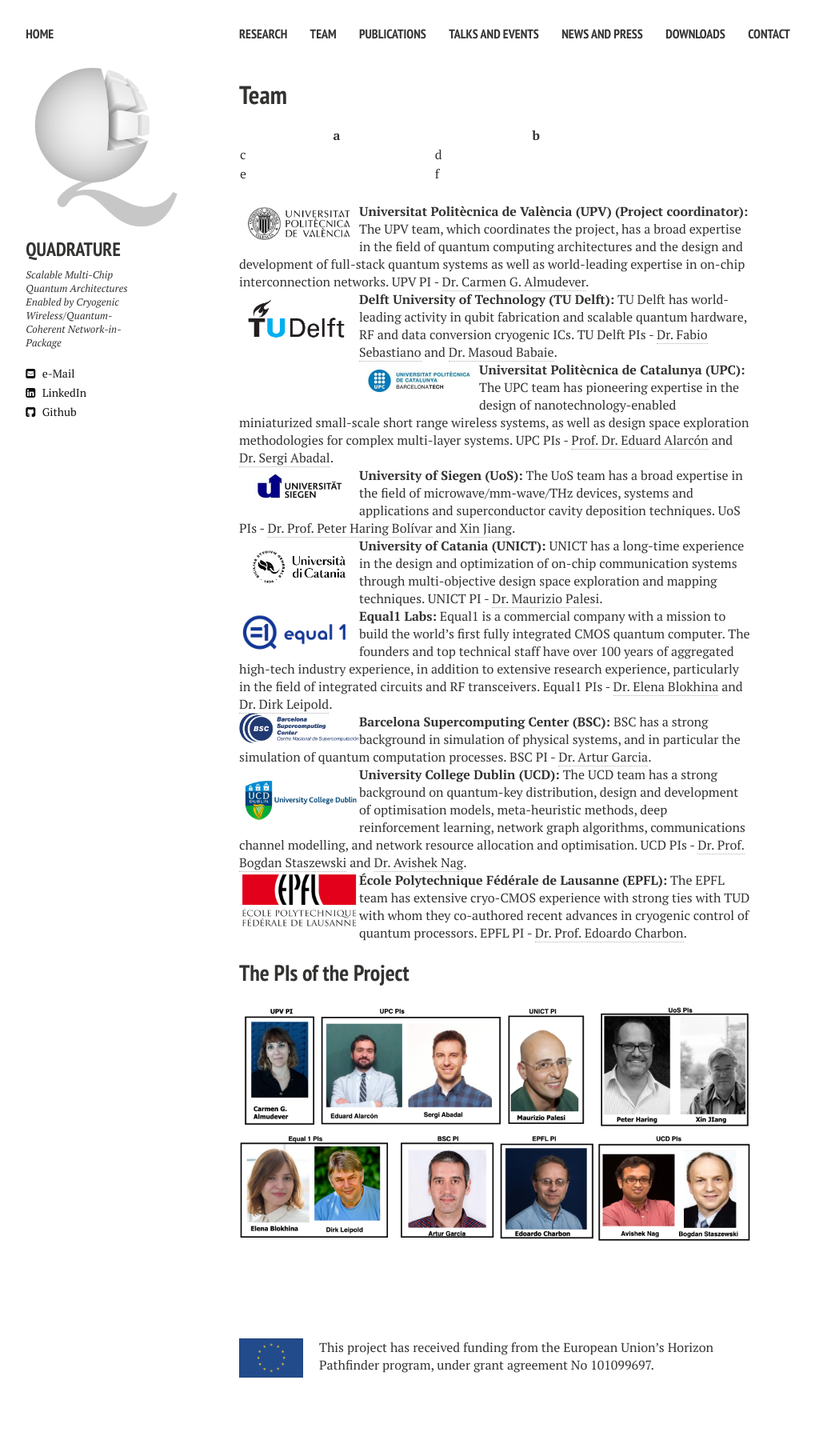
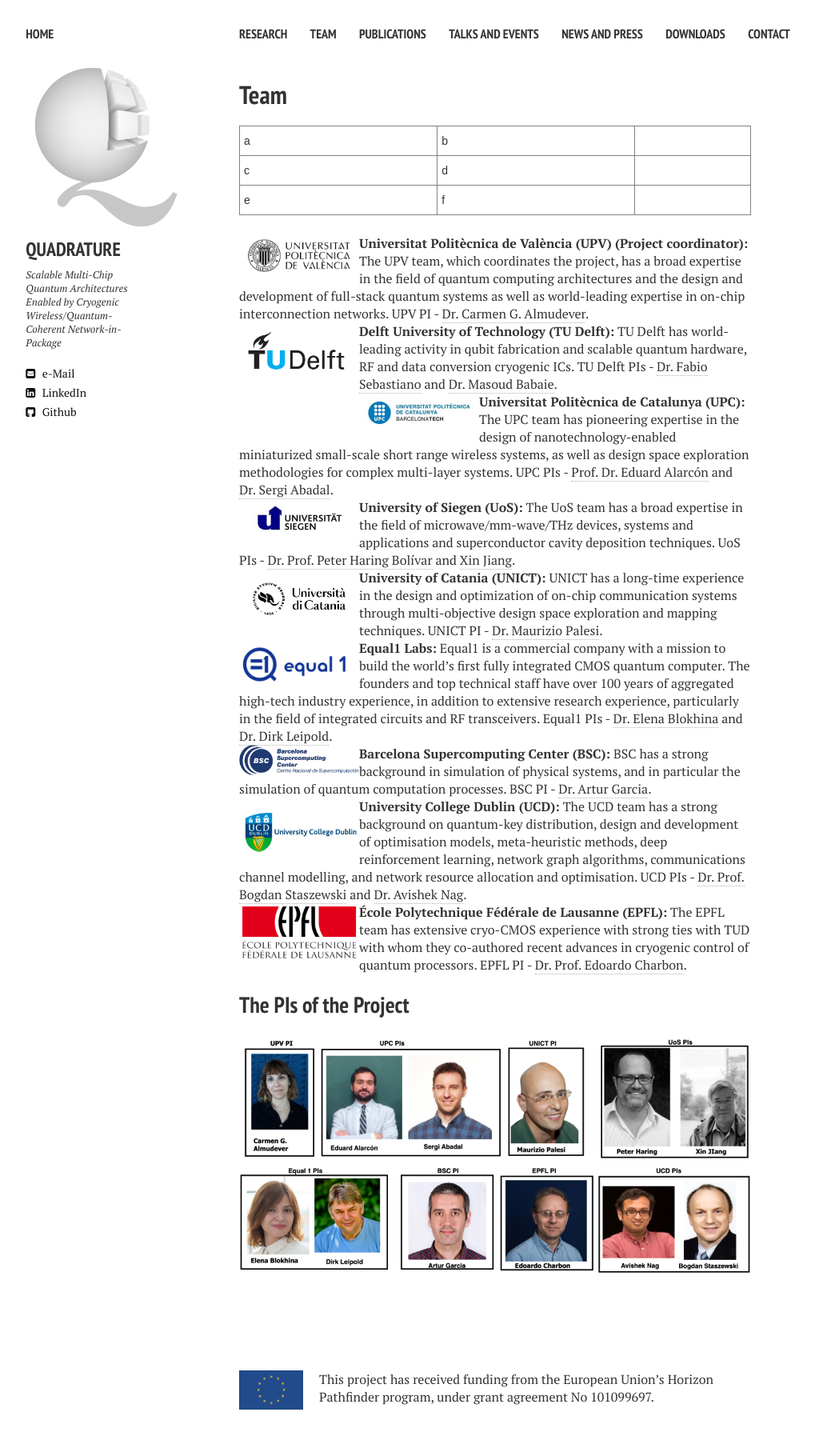
Before and after one commit to biddu/biddu.github.io, a Jekyll site: the page built from team.md, in a window 1280 px wide. Shown: the whole page at 80% size, without its empty margins (21-1040 px from the left). Built offline with Jekyll 4.4.1, drawn with Linux system fonts in a browser that asks for light colours; nearby versions of some CDN libraries; before the commit the page ends 1770 px from its top, so only the background shows below that.

Commit message:
Update team.md

```diff
--- a/team.md
+++ b/team.md
@@ -11,10 +11,35 @@ comments: false
 	Details about sidebar info is provided inside _data/navigation.yml file
 -->
 
-| a | b |   |
-|---|---|---|
-| c | d |   |
-| e | f |   |
+<style type="text/css">
+.tg  {border-collapse:collapse;border-spacing:0;}
+.tg td{border-color:black;border-style:solid;border-width:1px;font-family:Arial, sans-serif;font-size:14px;
+  overflow:hidden;padding:10px 5px;word-break:normal;}
+.tg th{border-color:black;border-style:solid;border-width:1px;font-family:Arial, sans-serif;font-size:14px;
+  font-weight:normal;overflow:hidden;padding:10px 5px;word-break:normal;}
+.tg .tg-0pky{border-color:inherit;text-align:left;vertical-align:top}
+</style>
+<table class="tg">
+<thead>
+  <tr>
+    <th class="tg-0pky">a</th>
+    <th class="tg-0pky">b</th>
+    <th class="tg-0pky"></th>
+  </tr>
+</thead>
+<tbody>
+  <tr>
+    <td class="tg-0pky">c</td>
+    <td class="tg-0pky">d</td>
+    <td class="tg-0pky"></td>
+  </tr>
+  <tr>
+    <td class="tg-0pky">e</td>
+    <td class="tg-0pky">f</td>
+    <td class="tg-0pky"></td>
+  </tr>
+</tbody>
+</table>
 
 <img align="left" width="150" height="50" src="/images/UPV.jpg"> **Universitat Politècnica de València (UPV) (Project coordinator):** The UPV team, which coordinates the project, has a broad expertise in the field of quantum computing architectures and the design and development of full-stack quantum systems as well as world-leading expertise in on-chip interconnection networks. UPV PI - [Dr. Carmen G. Almudever](https://www.linkedin.com/in/carmengalmudever/).
 
```
